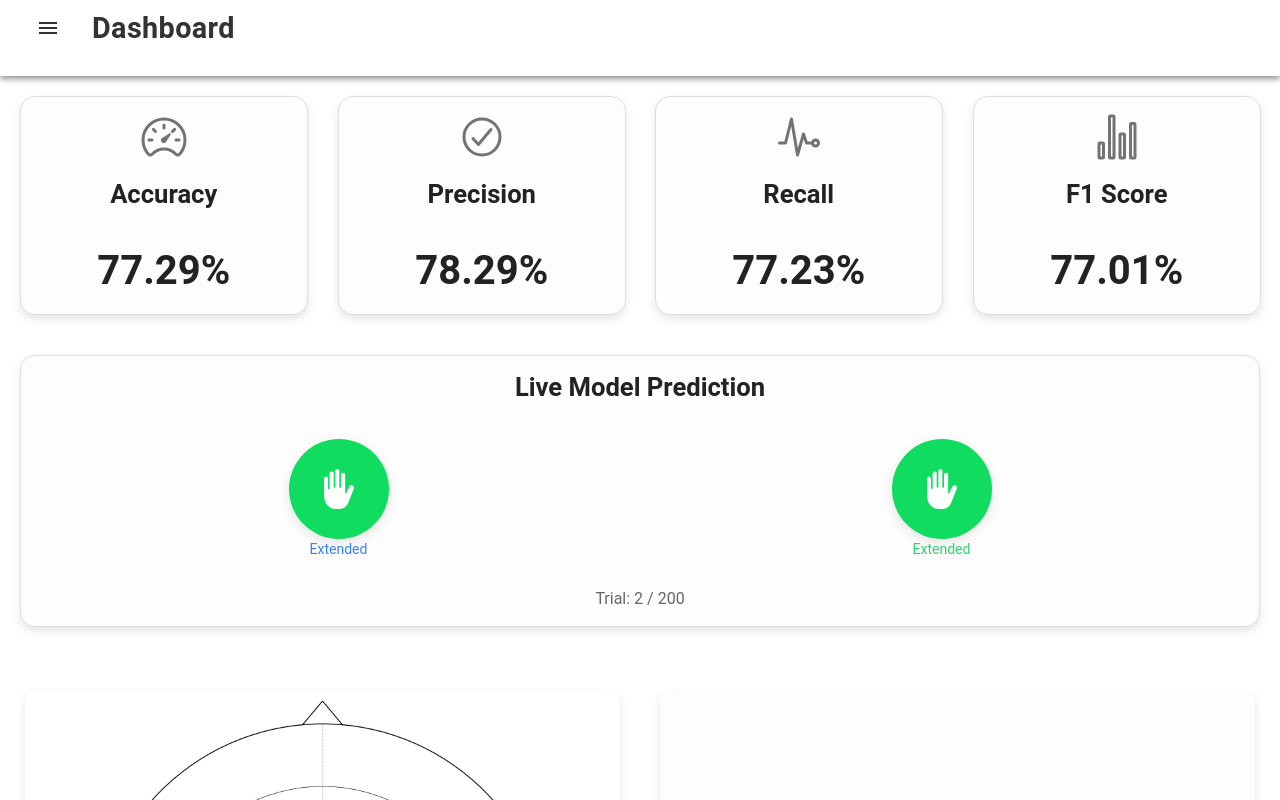
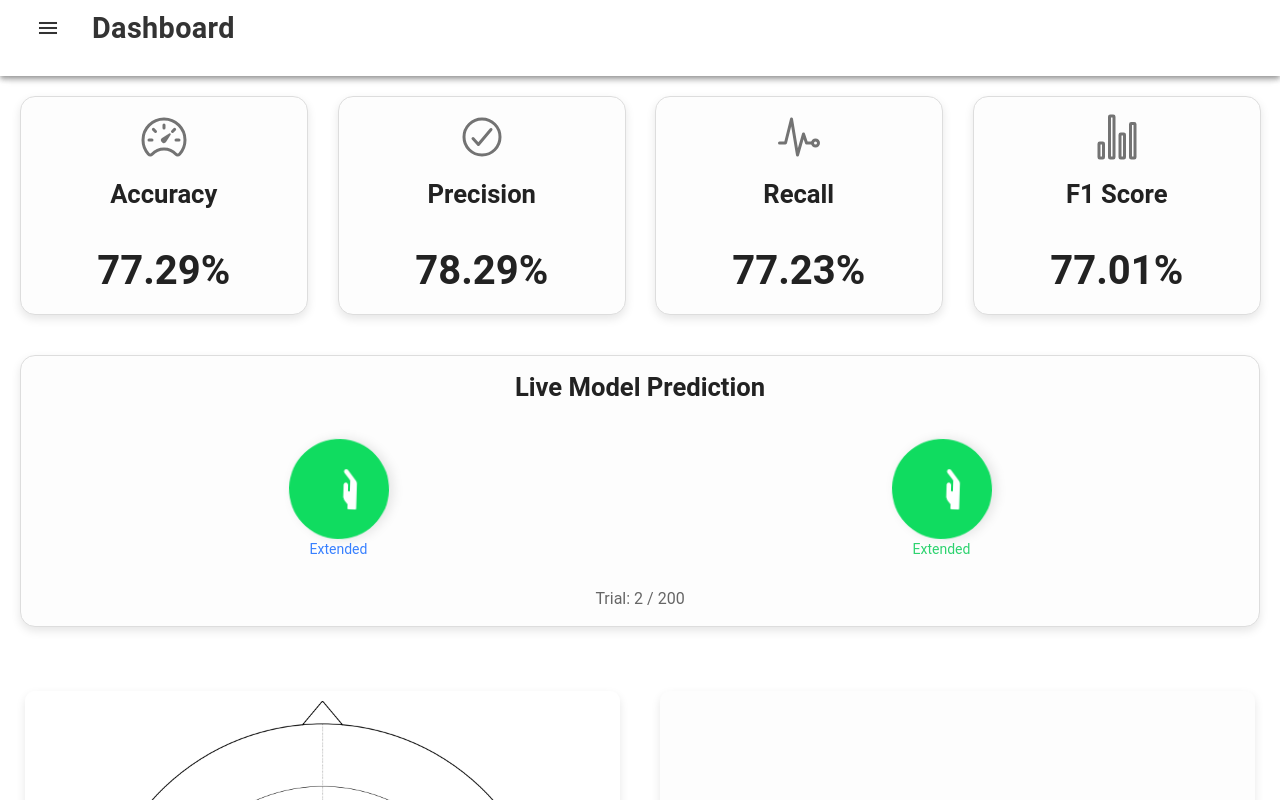
Before and after one commit to meneerfrikkie/MachineLearningDashboard, a React (Vite) app: page /home in a window 1280 px wide. Built offline with nearby package versions, Linux system fonts and the light colour scheme.

Commit message:
style: Animated Icons

```diff
--- a/src/pages/Home.tsx
+++ b/src/pages/Home.tsx
@@ -48,13 +48,13 @@ const Home: React.FC = () => {
         </IonContent>
       </IonMenu>
 
-      <IonPage className='ion-page' id="main-content">
+      <IonPage className="ion-page" id="main-content">
         {/* Main Header */}
         <IonHeader>
           <IonToolbar className="custom-toolbar">
             <IonButtons slot="start">
-                <IonMenuButton></IonMenuButton>
-              </IonButtons>
+              <IonMenuButton></IonMenuButton>
+            </IonButtons>
             <div className="header-content">
               <IonTitle className="header-title">Dashboard</IonTitle>
             </div>
--- a/src/pages/WristPredictionAnimation.tsx
+++ b/src/pages/WristPredictionAnimation.tsx
@@ -1,8 +1,9 @@
 import React, { useState, useEffect } from 'react';
 import Papa from 'papaparse';
-import { IonText, IonRow, IonCol, IonCardTitle, IonCard, IonCardHeader, IonCardContent} from '@ionic/react';
+import { IonText, IonRow, IonCol, IonCardTitle, IonCard, IonCardHeader, IonCardContent } from '@ionic/react';
 import { motion } from 'framer-motion';
 import { IoHandLeft, IoHandLeftOutline } from 'react-icons/io5'; // Icons for wrist states
+import { FaHandHolding } from "react-icons/fa";
 
 interface PredictionData {
   actual: string;
@@ -39,8 +40,14 @@ const WristPredictionAnimation: React.FC = () => {
 
   const getWristPosition = (value: string) => parseInt(value) === 1 ? "Extended" : "Flexed";
 
+  const getRotationAngle = (position: string) => {
+    // Extended -> 90 degrees right; Flexed -> 180 degrees down
+    return position === "Extended" ? -90 : 90;
+  };
+
   const renderWristIcon = (position: string) => {
-    return position === "Extended" ? <IoHandLeft className="hand-icon" /> : <IoHandLeftOutline className="hand-icon" />;
+    // Change icon appearance based on position
+    return position === "Extended" ? <FaHandHolding className="hand-icon" /> : <FaHandHolding className="hand-icon" />;
   };
 
   const isMatch = data[currentIndex]?.actual === data[currentIndex]?.predicted;
@@ -55,7 +62,7 @@ const WristPredictionAnimation: React.FC = () => {
           <IonCol size="6">
             <motion.div
               className={`circle ${isMatch ? 'match' : 'mismatch'}`}
-          animate={{ opacity: [0, 1] }}
+              animate={{ rotate: getRotationAngle(getWristPosition(data[currentIndex]?.actual)) }} // Rotate based on actual position
               transition={{ duration: 0.5 }}
             >
               {data[currentIndex] && renderWristIcon(getWristPosition(data[currentIndex].actual))}
@@ -68,7 +75,7 @@ const WristPredictionAnimation: React.FC = () => {
           <IonCol size="6">
             <motion.div
               className={`circle ${isMatch ? 'match' : 'mismatch'}`}
-          animate={{ opacity: [0, 1] }}
+              animate={{ rotate: getRotationAngle(getWristPosition(data[currentIndex]?.predicted)) }} // Rotate based on predicted position
               transition={{ duration: 0.5 }}
             >
               {data[currentIndex] && renderWristIcon(getWristPosition(data[currentIndex].predicted))}
@@ -77,8 +84,8 @@ const WristPredictionAnimation: React.FC = () => {
               <p>{data[currentIndex] && getWristPosition(data[currentIndex].predicted)}</p>
             </IonText>
           </IonCol>
+        </IonRow>
 
-      </IonRow>
         <div className="trial-info">
           <IonText className="ion-text-center">
             <p>Trial: {currentIndex + 1} / {data.length}</p>
```
Also changed, not shown: 1 other file (tests, documents, lock files or other folders). Lines whose indentation alone changed are shown as unchanged.
